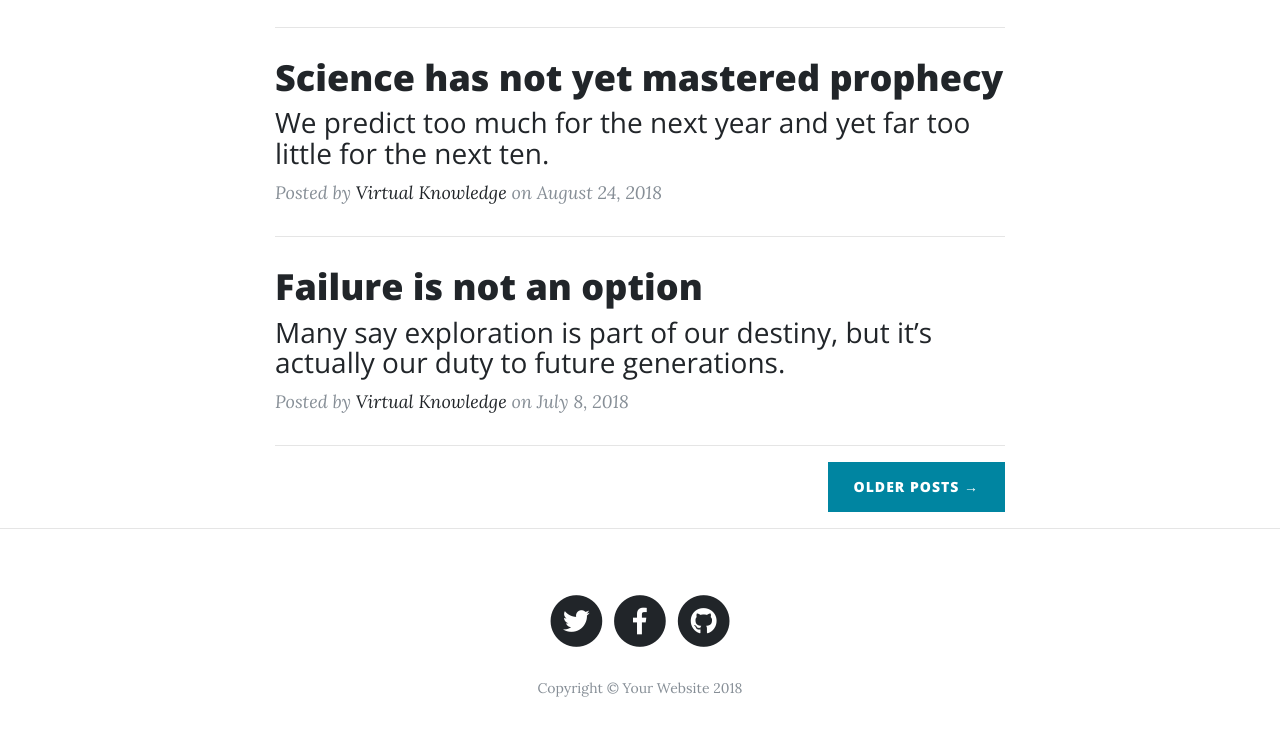
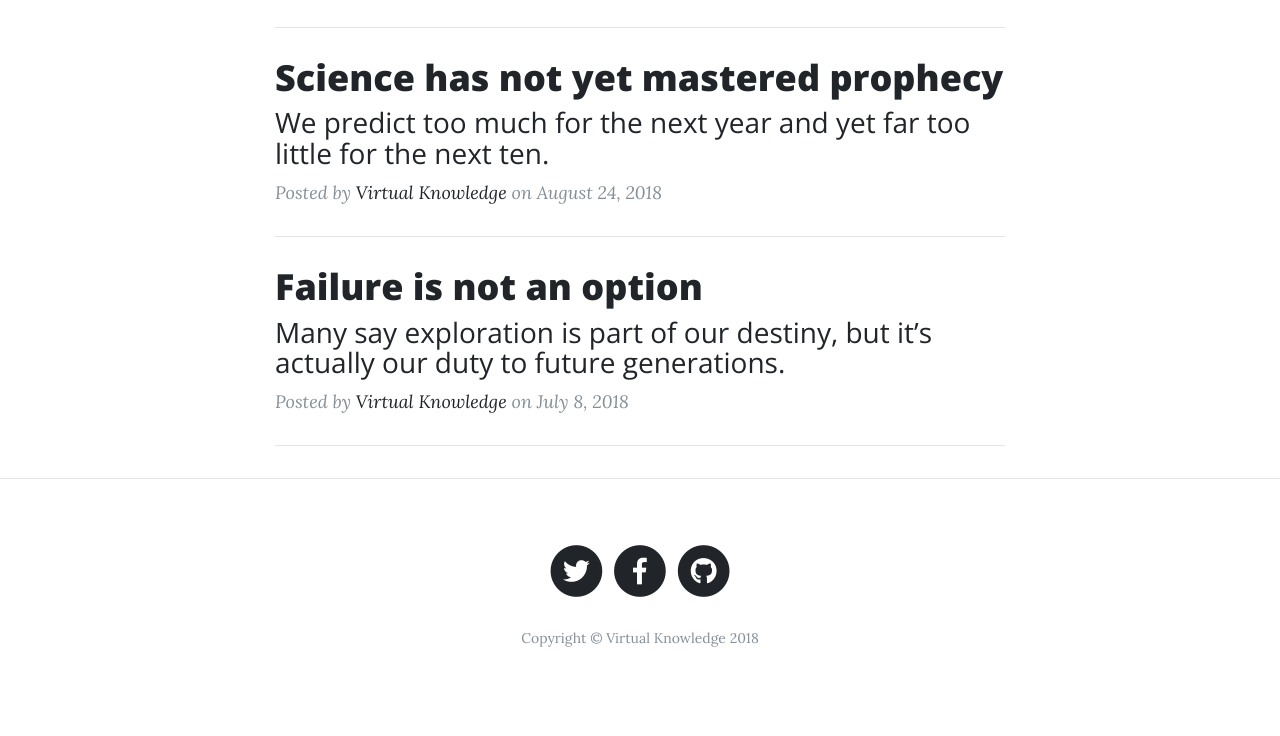
Before and after one commit to Kerschel/Elearning-Classroom, a website: page home.html in a window 1280 px wide. Shown: the part 857-1593 px from the top of the page. After the commit the page ends 1571 px from the top, so only its background shows below. Drawn offline with nearby package versions, Linux system fonts and the light colour scheme.

Commit message:
homepage

```diff
--- a/home.html
+++ b/home.html
@@ -125,9 +125,7 @@
           </div>
           <hr>
           <!-- Pager -->
-          <div class="clearfix">
-            <a class="btn btn-primary float-right" href="#">Older Posts &rarr;</a>
-          </div>
+
         </div>
       </div>
     </div>
@@ -165,7 +163,7 @@
                 </a>
               </li>
             </ul>
-            <p class="copyright text-muted">Copyright &copy; Your Website 2018</p>
+            <p class="copyright text-muted">Copyright &copy; Virtual Knowledge 2018</p>
           </div>
         </div>
       </div>
```
